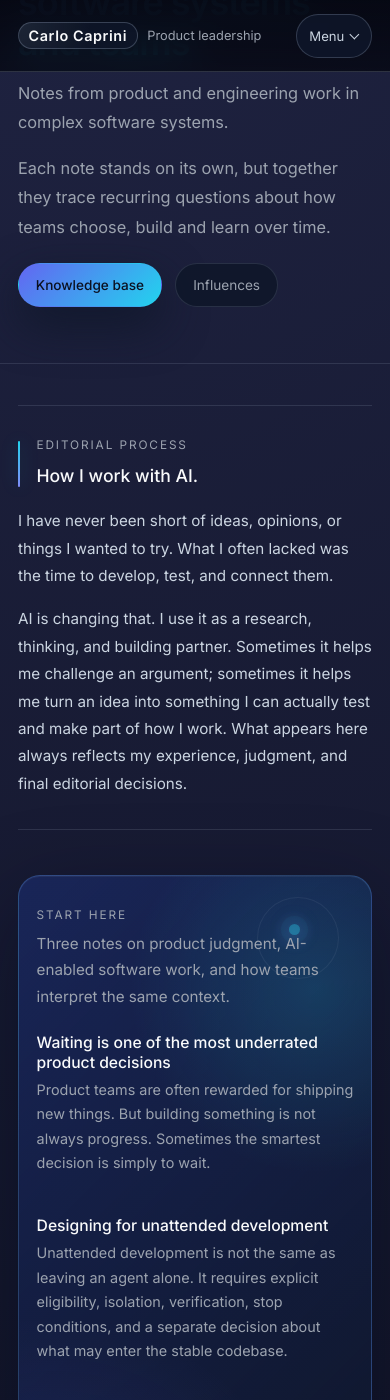
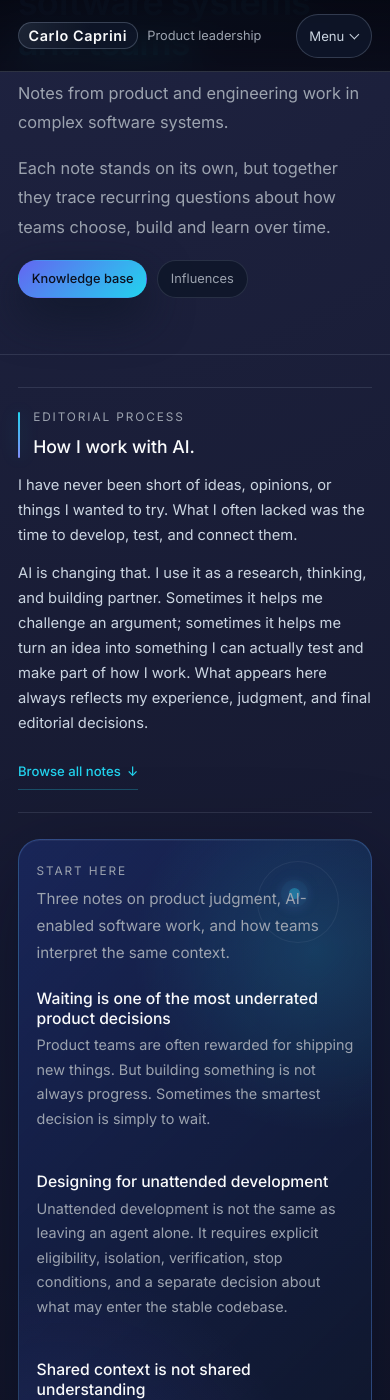
Before and after one commit to carlocaprini/carlocaprini.github.io, a Jekyll site: the page built from pages/thinking.md, in a window 390 px wide and 1400 px high, scrolled down 270 px. Built offline with Jekyll 4.4.1, drawn with Linux system fonts in a browser that asks for light colours.

Commit message:
Tighten Thinking entry on mobile

```diff
--- a/_layouts/thinking.html
+++ b/_layouts/thinking.html
@@ -2,7 +2,7 @@
 layout: default
 # Layout for Thinking index. Expects: hero (label, title, paragraphs, actions), articles (title, url, summary)
 ---
-<div class="page">
+<div class="page thinking-page">
   <section class="hero hero--compact">
     <div class="container hero-grid hero-grid--single">
       <div>
@@ -46,6 +46,7 @@ layout: default
           {% for paragraph in page.ai_process.paragraphs %}
             <p>{{ paragraph }}</p>
           {% endfor %}
+          <a class="thinking-ai-process-skip" href="#all-notes">Browse all notes <span aria-hidden="true">↓</span></a>
         </div>
       </section>
       {% endif %}
--- a/assets/css/main.css
+++ b/assets/css/main.css
@@ -572,6 +572,10 @@ main {
   margin-top: 1rem;
 }
 
+.thinking-ai-process-skip {
+  display: none;
+}
+
 .selected-notes-panel {
   position: relative;
   overflow: hidden;
@@ -3408,6 +3412,67 @@ main {
     margin-bottom: 2.6rem;
   }
 
+  .thinking-page .hero {
+    margin-bottom: 2rem;
+  }
+
+  .thinking-page .hero-actions {
+    display: flex;
+    gap: 0.6rem;
+    margin-top: 1.1rem;
+  }
+
+  .thinking-page .hero-actions .button-primary,
+  .thinking-page .hero-actions .button-ghost {
+    width: auto;
+    min-height: 2.4rem;
+    padding: 0.48rem 0.8rem;
+    font-size: 0.8rem;
+  }
+
+  .thinking-ai-process {
+    gap: 0.85rem;
+    margin-bottom: 1.6rem;
+    padding: 1.35rem 0;
+  }
+
+  .thinking-ai-process-heading {
+    padding-left: 0.95rem;
+  }
+
+  .thinking-ai-process-copy p {
+    font-size: 0.92rem;
+    line-height: 1.7;
+  }
+
+  .thinking-ai-process-copy p + p {
+    margin-top: 0.8rem;
+  }
+
+  .thinking-ai-process-skip {
+    display: inline-flex;
+    min-height: 2.4rem;
+    align-items: center;
+    gap: 0.4rem;
+    margin-top: 1rem;
+    color: var(--accent-cyan);
+    font-size: 0.82rem;
+    font-weight: 500;
+    text-decoration: none;
+    border-bottom: 1px solid var(--accent-cyan-border);
+  }
+
+  .thinking-entry-grid {
+    gap: 1rem;
+    margin-bottom: 2.1rem;
+  }
+
+  .thinking-page .thinking-start-here,
+  .thinking-page .thinking-series-preview {
+    padding-top: 1.5rem;
+    padding-bottom: 1.5rem;
+  }
+
   .hero-title {
     font-size: clamp(2rem, 10vw, 2.25rem);
     line-height: 1.12;
```
